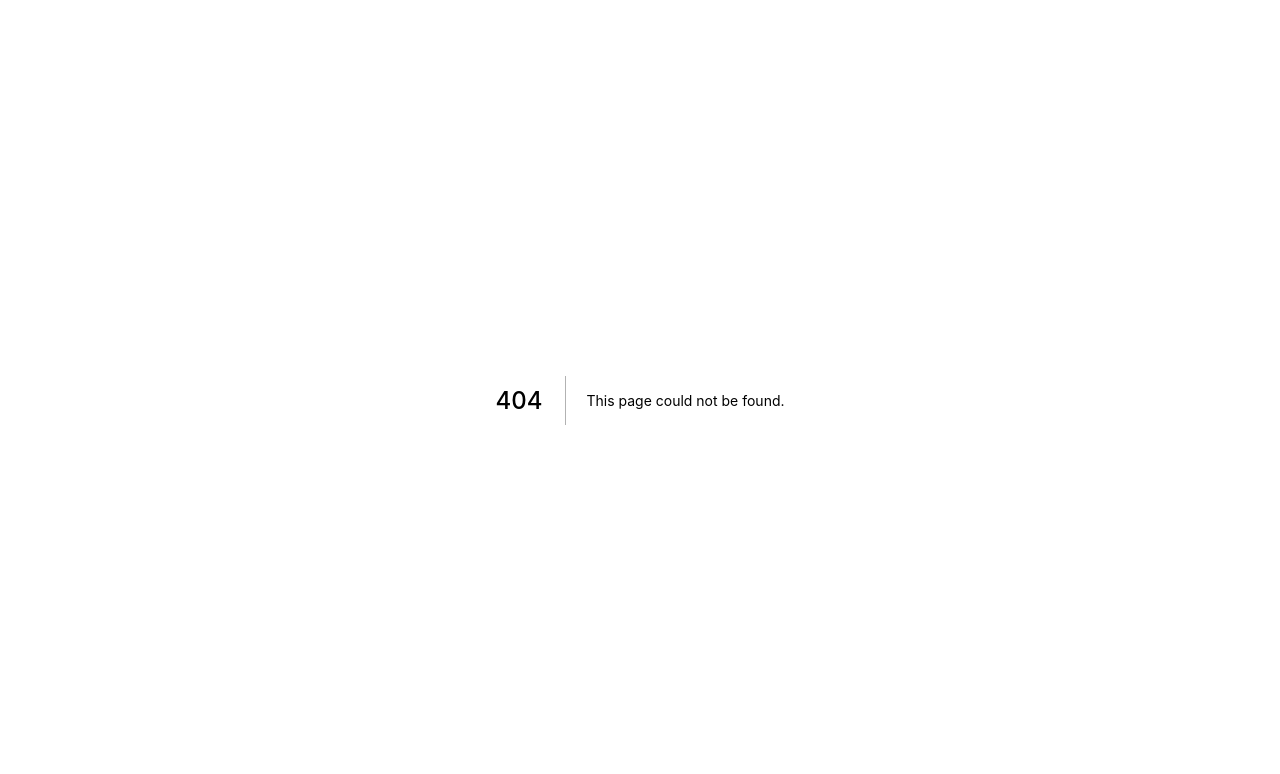
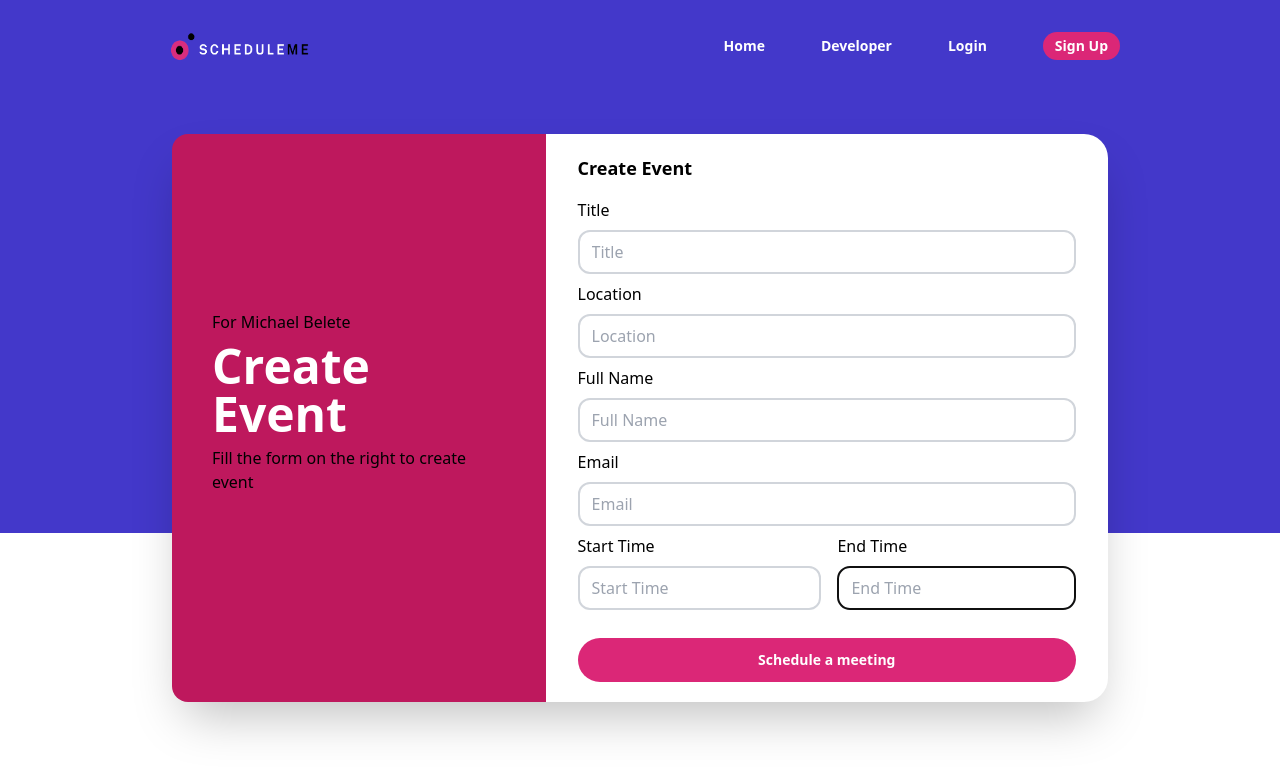
Before and after one commit to michaelbelete/schedule-me, a Next.js app: page /booking/1 in a window 1280 px wide. Before the commit this address had no page. Shown: the top 774 px of the page. Built offline with nearby package versions, Linux system fonts and the light colour scheme.

Commit message:
finished booking form

```diff
--- a/components/header.tsx
+++ b/components/header.tsx
@@ -1,18 +1,17 @@
 import React from "react";
 import Image from "next/image";
 import Link from "next/link";
-import Button from "../components/general-ui/button";
 
 const Header: React.FC = (props) => {
     return (
         <header className="py-8">
             <nav className="flex flex-row justify-between">
-                <div>
+                <Link href="/">
                     <Image src="/images/logo.png"
                         height={30}
                         width={160}
                     />
-                </div>
+                </Link>
                 <div>
                     <div className="flex flex-row gap-14">
                         <Link href="/">
@@ -20,17 +19,17 @@ const Header: React.FC = (props) => {
                                 Home
                             </p>
                         </Link>
-                        <Link href="/">
+                        <Link href="https://www.linkedin.com/in/michael-belete-8600a3176/">
                             <p className="py-1 text-sm font-bold text-white">
                                 Developer
                             </p>
                         </Link>
-                        <Link href="/">
+                        <Link href="/api/auth/signin">
                             <p className="py-1 text-sm font-bold text-white">
                                 Login
                             </p>
                         </Link>
-                        <Link href="/">
+                        <Link href="/signup">
                             <p className="items-center px-3 py-1 text-sm font-bold text-white bg-pink-600 rounded-3xl">
                                 Sign Up
                             </p>
--- /dev/null
+++ b/components/landing_header.tsx
@@ -0,0 +1,33 @@
+import React from "react";
+import Image from "next/image";
+import Link from "next/link";
+
+const LandingHeader: React.FC = (props) => {
+    return (
+        <div className="flex flex-row justify-between mb-10">
+        <div>
+          <h1 className="text-6xl font-bold text-white">
+            Easy scheduling
+            <div className="pt-2 text-pink-700">ahead</div>
+          </h1>
+          <div className="flex flex-row gap-3 mt-10">
+            <Link href="/signup">
+              <p className="items-center px-7 py-2 text-sm font-bold text-white bg-pink-600 rounded-3xl">Join us</p>
+            </Link>
+            <Link href="/login">
+              <p className="items-center px-7 py-2 text-sm font-bold text-black bg-white rounded-3xl">Log in</p>
+            </Link>
+          </div>
+        </div>
+        <div className="lg:mr-24">
+          <Image
+            src="/images/event.svg"
+            height={200}
+            width={200}
+          />
+        </div>
+      </div>
+    );
+};
+
+export default LandingHeader;
--- a/layouts/Landing/index.tsx
+++ b/layouts/Landing/index.tsx
@@ -7,7 +7,7 @@ type Props = {
 
 const LandingLayout: React.FC<Props> = (props) => (
     <div>
-        <div className="absolute w-full h-96 bg-indigo-700"></div>
+        <div className="absolute w-full h-4/6 bg-indigo-700"></div>
         <div className="relative z-10 px-40 align-middle">
             <Header />
             <div className="px-3">
--- a/layouts/card/index.tsx
+++ b/layouts/card/index.tsx
@@ -1,12 +1,11 @@
 import React, { ReactNode } from "react";
-import Header from "../../components/header";
 
 type Props = {
     children: ReactNode;
 };
 
 const CardLayout: React.FC<Props> = (props) => (
-    <div className="p-5 w-full bg-white rounded-3xl shadow-2xl">
+    <div className="w-full bg-white rounded-3xl shadow-2xl">
         {props.children}
     </div>
 );
--- /dev/null
+++ b/pages/booking/[id].tsx
@@ -0,0 +1,115 @@
+import React, { useState } from "react";
+import CardLayout from "../../layouts/card";
+import Layout from "../../layouts/Landing";
+
+const Home: React.FC = () => {
+    const [title, setTitle] = useState('');
+    const [location, setLocation] = useState('');
+    const [email, setEmail] = useState('');
+    const [startTime, setStartTime] = useState('');
+    const [endTime, setEndTime] = useState('');
+    const [fullName, setFullName] = useState('');
+
+    const submitData = async (e: React.SyntheticEvent) => {
+        e.preventDefault();
+        alert("ike")
+    };
+    return (
+        <Layout>
+            <div className="py-10">
+                <CardLayout>
+                    <div className="flex flex-row">
+                        <div className="w-full h-auto bg-pink-700 rounded-l-2xl">
+                            <div className="flex flex-col gap-2 px-10 py-44">
+                                <p className="text-black">
+                                    For Michael Belete
+                                </p>
+                                <h1 className="text-5xl font-bold text-white">
+                                    Create Event
+                                </h1>
+                                <p className="text-black">Fill the form on the right to create event</p>
+                            </div>
+                        </div>
+                        <div className="flex flex-col gap-4 px-8 py-5">
+                            <p className="text-lg font-bold">Create Event</p>
+                            <form onSubmit={submitData}>
+                                <label htmlFor="title" className="w-full">Title</label>
+                                <input
+                                    id="title"
+                                    autoFocus
+                                    onChange={(e) => setTitle(e.target.value)}
+                                    placeholder="Title"
+                                    className="px-3 py-2 my-2 w-full rounded-xl border-2 border-gray-300"
+                                    type="text"
+                                    value={title}
+                                />
+                                <label htmlFor="Location" className="mt-2 w-full">Location</label>
+                                <input
+                                    id="Location"
+                                    autoFocus
+                                    onChange={(e) => setLocation(e.target.value)}
+                                    placeholder="Location"
+                                    className="px-3 py-2 my-2 w-full rounded-xl border-2 border-gray-300"
+                                    type="text"
+                                    value={location}
+                                />
+
+                                <label htmlFor="FullName" className="mt-2 w-full">Full Name</label>
+                                <input
+                                    id="FullName"
+                                    autoFocus
+                                    onChange={(e) => setFullName(e.target.value)}
+                                    placeholder="Full Name"
+                                    className="px-3 py-2 my-2 w-full rounded-xl border-2 border-gray-300"
+                                    type="text"
+                                    value={fullName}
+                                />
+
+                                <label htmlFor="Email" className="mt-2 w-full">Email</label>
+                                <input
+                                    id="Email"
+                                    autoFocus
+                                    onChange={(e) => setEmail(e.target.value)}
+                                    placeholder="Email"
+                                    className="px-3 py-2 my-2 w-full rounded-xl border-2 border-gray-300"
+                                    type="text"
+                                    value={email}
+                                />
+
+                                <div className="flex flex-row gap-4">
+                                    <div>
+                                        <label htmlFor="StartTime" className="mt-2 w-full">Start Time</label>
+                                        <input
+                                            id="StartTime"
+                                            autoFocus
+                                            onChange={(e) => setStartTime(e.target.value)}
+                                            placeholder="Start Time"
+                                            className="px-3 py-2 my-2 w-full rounded-xl border-2 border-gray-300"
+                                            type="text"
+                                            value={startTime}
+                                        />
+                                    </div>
+                                    <div>
+                                        <label htmlFor="EndTime" className="mt-2 w-full">End Time</label>
+                                        <input
+                                            id="EndTime"
+                                            autoFocus
+                                            onChange={(e) => setEndTime(e.target.value)}
+                                            placeholder="End Time"
+                                            className="px-3 py-2 my-2 w-full rounded-xl border-2 border-gray-300"
+                                            type="text"
+                                            value={endTime}
+                                        />
+                                    </div>
+                                </div>
+                                <input disabled={!location || !title || !fullName || !email || !startTime || !endTime} className="items-center p-3 mt-5 w-full text-sm font-bold text-white bg-pink-600 rounded-3xl disabled:opacity-80" type="submit" value="Schedule a meeting" />
+                            </form>
+                        </div>
+                    </div>
+                </CardLayout>
+            </div>
+        </Layout>
+    );
+}
+
+export default Home;
--- a/pages/index.tsx
+++ b/pages/index.tsx
@@ -1,7 +1,21 @@
 import React from "react"
 import CardLayout from "../layouts/card";
+import Layout from "../layouts/Landing";
+import LandingHeader from "../components/landing_header";
+
+const Landing: React.FC = () => {
+  return (
+    <Layout>
+      <LandingHeader />
+      <CardLayout>
+        <h1>Hello, world</h1>
+      </CardLayout>
+    </Layout>
+  )
+}
+
+export default Landing;
 // import { GetStaticProps } from "next"
-import Layout from "../layouts/Landing";
 // import Post, { PostProps } from "../components/Post"
 
 // export const getStaticProps: GetStaticProps = async () => {
@@ -19,15 +33,3 @@ import Layout from "../layouts/Landing";
 //   ]
 //   return { props: { feed } }
 // }
-
-const Blog: React.FC = () => {
-  return (
-    <Layout>
-      <CardLayout>
-        <h1>Hello, world</h1>
-      </CardLayout>
-    </Layout>
-  )
-}
-
-export default Blog
```
Also changed, not shown: public/images/event.svg (added).
